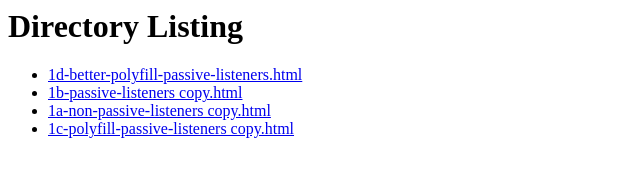
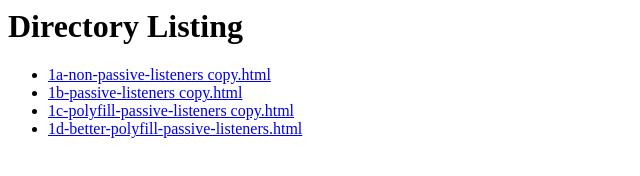
Before and after one commit to mmocny/proposal-async-event-listeners, a plain HTML site: page examples/index.html in a window 1280 px wide. Shown: the whole page, without its empty margins (0-640 px from the left). Drawn offline with Linux system fonts and the light colour scheme.

Commit message:
Clean up generated index page.

```diff
--- a/examples/index.html
+++ b/examples/index.html
@@ -1 +1,7 @@
-<h1>Directory Listing</h1><ul><li><a href='1d-better-polyfill-passive-listeners.html'>1d-better-polyfill-passive-listeners.html</a></li><li><a href='1b-passive-listeners copy.html'>1b-passive-listeners copy.html</a></li><li><a href='1a-non-passive-listeners copy.html'>1a-non-passive-listeners copy.html</a></li><li><a href='1c-polyfill-passive-listeners copy.html'>1c-polyfill-passive-listeners copy.html</a></li></ul>
+<h1>Directory Listing</h1>
+<ul>
+<li><a href='1a-non-passive-listeners copy.html'>1a-non-passive-listeners copy.html</a></li>
+<li><a href='1b-passive-listeners copy.html'>1b-passive-listeners copy.html</a></li>
+<li><a href='1c-polyfill-passive-listeners copy.html'>1c-polyfill-passive-listeners copy.html</a></li>
+<li><a href='1d-better-polyfill-passive-listeners.html'>1d-better-polyfill-passive-listeners.html</a></li>
+</ul>
```
Also changed, not shown: 1 other file.
